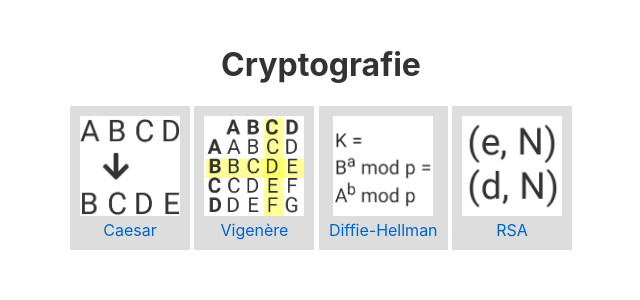
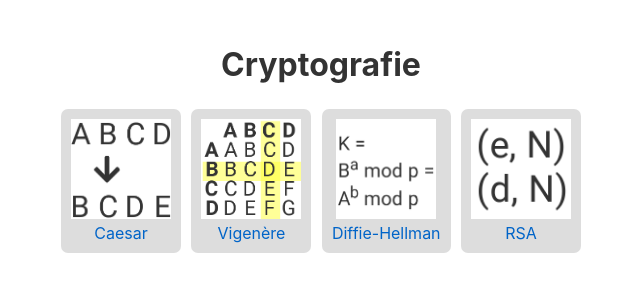
Before and after one commit to qu1ncyk/pws-cryptografie, a Svelte app: page / in a window 1280 px wide. Shown: the top 300 px of the page, without its empty margins (319-959 px from the left). Built offline with nearby package versions, Linux system fonts and the light colour scheme.

Commit message:
het uiterlijk van de links in het hoofdmenu iets aangepast

```diff
--- a/src/PaginaLink.svelte
+++ b/src/PaginaLink.svelte
@@ -20,7 +20,9 @@
     a {
         display: inline-block;
         padding: 10px;
+        margin: 3px;
         background-color: #ddd;
+        border-radius: 7px;
     }
 
     p {
```
